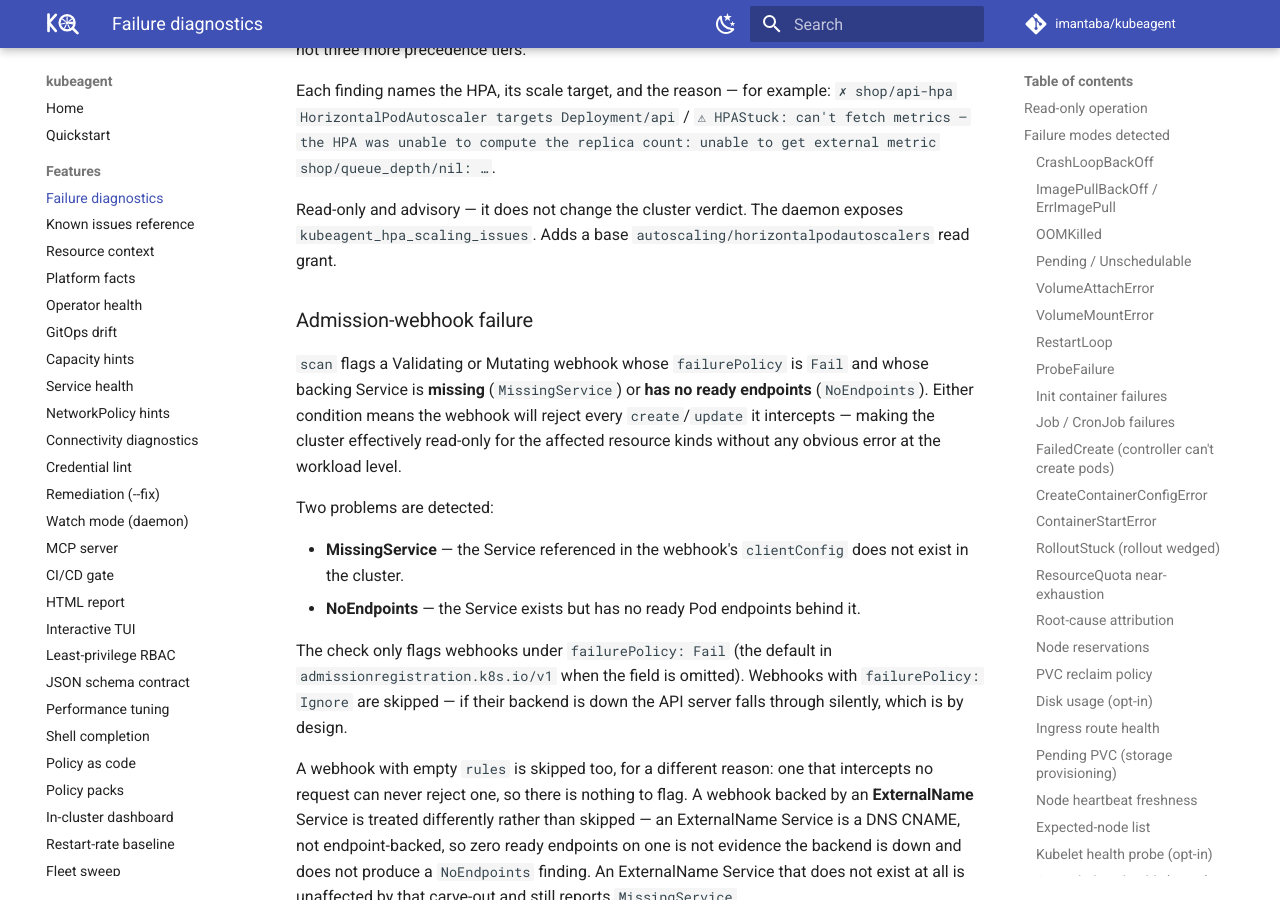
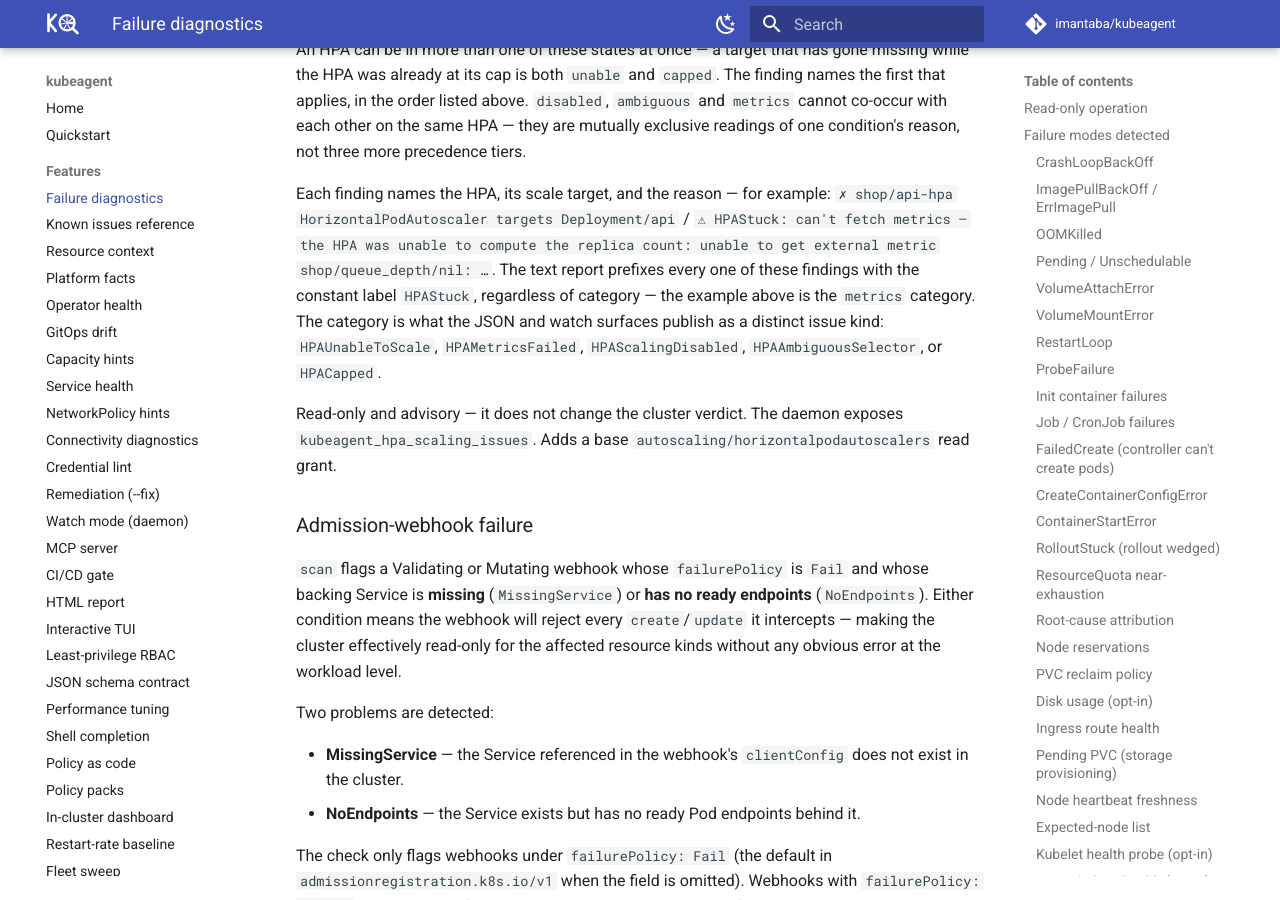
Before and after one commit to imantaba/kubeagent, an MkDocs documentation site: the page built from website/docs/features/diagnostics.md, in a window 1280 px wide and 900 px high, scrolled down 18609 px. Built offline with MkDocs 1.6.1 and Material for MkDocs 9.7.7, drawn with Linux system fonts in a browser that asks for light colours; comment, search, counter and statistics services are not loaded; some of the changed text lies outside the part shown.

Commit message:
docs(diagnostics): document the PDB/HPA text report's constant label (F6)
report.go's printPDBIssues/printHPAIssues print a constant label -
PDBBlocked for every PDB category, HPAStuck for every HPA category -
while internal/findings and internal/watch/issues.go both map the
category onto a distinct issue kind. That split is a deliberate,
pre-existing design already byte-identical to main; this documents it
rather than changing report.go's output. Name the exact kind names from
both category-to-issue maps so a reader is not left concluding the text
label names the category, which the worked PDB example (labelled
PDBBlocked while its reason string comes from the unsatisfiable arm)
would otherwise invite.

Signed-off-by: imantaba <itn.taba@gmail.com>

```diff
--- a/website/docs/features/diagnostics.md
+++ b/website/docs/features/diagnostics.md
@@ -818,8 +818,13 @@
 Findings appear in **NEEDS ATTENTION** with the rule and the reason, e.g.:
 `✗ shop/api-pdb  PodDisruptionBudget  minAvailable: 3` / `⚠ PDBBlocked: covers
 all 3 pods — no voluntary eviction can ever proceed; every node drain will hang`.
-Read-only and advisory — it does not change the cluster verdict. The daemon
-exposes `kubeagent_pdb_blocking_issues`. Adds a base
+The text report prefixes every one of these findings with the constant label
+`PDBBlocked`, regardless of category — the example above is actually the
+`unsatisfiable` category, not `blocking`. The category is what the JSON and
+watch surfaces publish as a distinct issue kind: `PDBUnsatisfiable`,
+`PDBStale`, `PDBBlocked`, or `PDBSingleton`. Read-only and advisory — it does
+not change the cluster verdict. The daemon exposes
+`kubeagent_pdb_blocking_issues`. Adds a base
 `policy/poddisruptionbudgets` read grant.
 
 ### HPA-can't-scale
@@ -864,7 +869,12 @@
 Each finding names the HPA, its scale target, and the reason — for example:
 `✗ shop/api-hpa  HorizontalPodAutoscaler  targets Deployment/api` /
 `⚠ HPAStuck: can't fetch metrics — the HPA was unable to compute the replica
-count: unable to get external metric shop/queue_depth/nil: …`.
+count: unable to get external metric shop/queue_depth/nil: …`. The text report
+prefixes every one of these findings with the constant label `HPAStuck`,
+regardless of category — the example above is the `metrics` category. The
+category is what the JSON and watch surfaces publish as a distinct issue
+kind: `HPAUnableToScale`, `HPAMetricsFailed`, `HPAScalingDisabled`,
+`HPAAmbiguousSelector`, or `HPACapped`.
 
 Read-only and advisory — it does not change the cluster verdict. The daemon
 exposes `kubeagent_hpa_scaling_issues`. Adds a base
```
